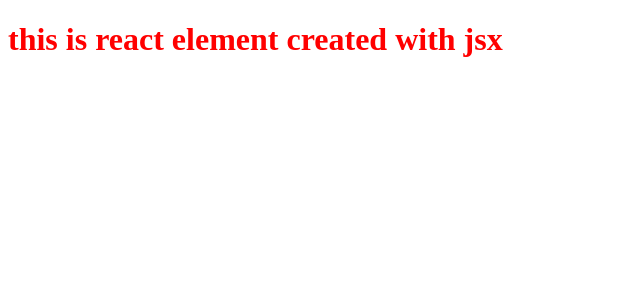
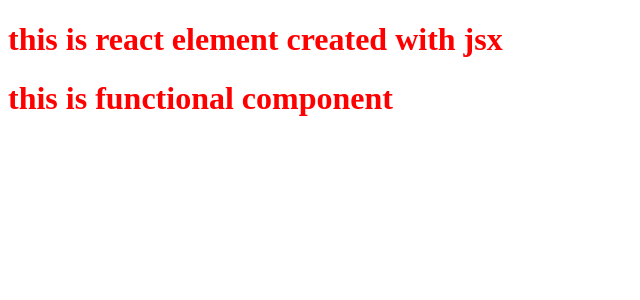
Before and after one commit to dubey-dharmendra/react, a React (Vite) app: page / in a window 1280 px wide. Shown: the top 300 px of the page, without its empty margins (0-640 px from the left). Built offline with nearby package versions, Linux system fonts and the light colour scheme.

Commit message:
functional component and component composition

```diff
--- a/App.js
+++ b/App.js
@@ -1,6 +1,8 @@
 import React from "react";
 import ReactDOM from "react-dom";
 
+
+// Create react Element
 const parent = React.createElement("div", { id: "parent" }, [
   React.createElement("div", { id: "child1" }, [
     React.createElement("h1", {}, "this is child 1 h1 tag"),
@@ -14,9 +16,18 @@
 
 
 // ****************
+// jsx
+const jsxheading = <h1 id="heading">this is react element created with jsx</h1>
 
-const jsxheading = <h1 id="heading">this is react element created with jsx</h1>
+const Title = () => <h1 id="heading">this is react element created with jsx</h1>
+
+const HeadingComponet = () => {
+  return <div className="parent">
+    <Title />             {/* component composition */}
+    <h1 id="heading">this is functional component</h1>
+  </div>
+}
 
 const root = ReactDOM.createRoot(document.getElementById("root"));
 root.render(parent);
-root.render(jsxheading);
+root.render(<HeadingComponet />);
```
